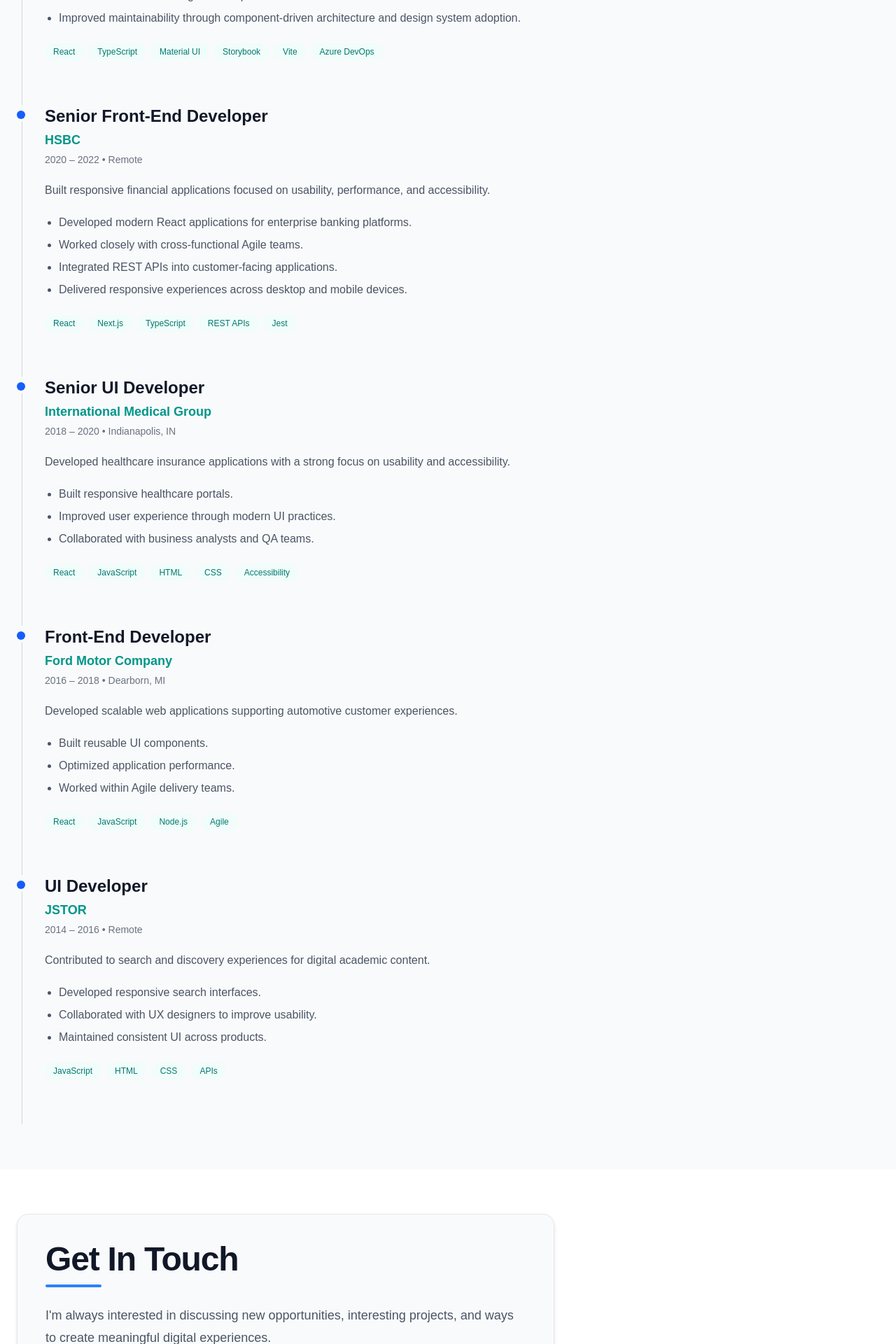
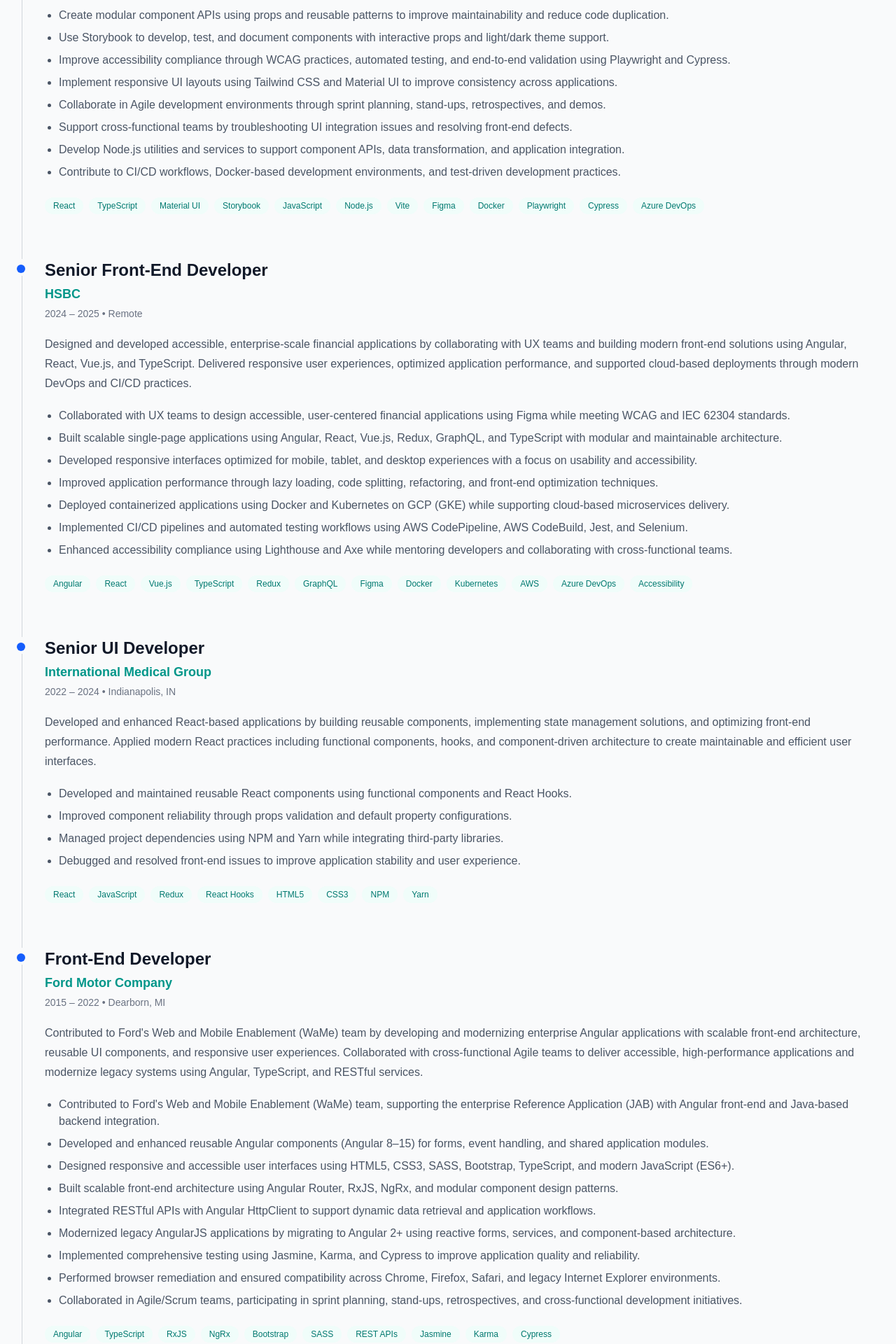
Before and after one commit to naheedkvirk/portfolio, a Next.js app: page / in a window 1280 px wide. Shown: the part 3640-5560 px from the top of the page at 70% size. Built offline with nearby package versions, Linux system fonts and the light colour scheme.

Commit message:
Updated experience data

```diff
--- a/components/Experience/experienceData.ts
+++ b/components/Experience/experienceData.ts
@@ -19,19 +19,31 @@ export const experiences: Experience[] = [
     location: "Remot",
     current: true,
     summary:
-      "Develop enterprise-scale web applications and reusable design system components that improve consistency, accessibility, and developer productivity.",
+      "Build scalable React-based design system solutions for enterprise applications using Material UI and Storybook to create reusable, accessible, and maintainable UI components. Collaborate with product teams to deliver consistent user experiences through modern front-end architecture and engineering practices.",
     achievements: [
-      "Developed reusable React and TypeScript components for enterprise applications.",
-      "Implemented accessible UI patterns aligned with WCAG standards.",
-      "Collaborated with UX designers and product teams to deliver scalable solutions.",
-      "Improved maintainability through component-driven architecture and design system adoption.",
+      "Develop and maintain reusable React components for an enterprise design system supporting multiple product lines.",
+      "Build scalable UI components using React, TypeScript, Material UI (MUI), Styled Components, and SASS.",
+      "Create modular component APIs using props and reusable patterns to improve maintainability and reduce code duplication.",
+      "Use Storybook to develop, test, and document components with interactive props and light/dark theme support.",
+      "Improve accessibility compliance through WCAG practices, automated testing, and end-to-end validation using Playwright and Cypress.",
+      "Implement responsive UI layouts using Tailwind CSS and Material UI to improve consistency across applications.",
+      "Collaborate in Agile development environments through sprint planning, stand-ups, retrospectives, and demos.",
+      "Support cross-functional teams by troubleshooting UI integration issues and resolving front-end defects.",
+      "Develop Node.js utilities and services to support component APIs, data transformation, and application integration.",
+      "Contribute to CI/CD workflows, Docker-based development environments, and test-driven development practices.",
     ],
     technologies: [
       "React",
       "TypeScript",
       "Material UI",
       "Storybook",
+      "JavaScript",
+      "Node.js",
       "Vite",
+      "Figma",
+      "Docker",
+      "Playwright",
+      "Cypress",
       "Azure DevOps",
     ],
   },
@@ -39,47 +51,90 @@ export const experiences: Experience[] = [
     id: 2,
     company: "HSBC",
     role: "Senior Front-End Developer",
-    duration: "2020 – 2022",
+    duration: "2024 – 2025",
     location: "Remote",
     summary:
-      "Built responsive financial applications focused on usability, performance, and accessibility.",
+      "Designed and developed accessible, enterprise-scale financial applications by collaborating with UX teams and building modern front-end solutions using Angular, React, Vue.js, and TypeScript. Delivered responsive user experiences, optimized application performance, and supported cloud-based deployments through modern DevOps and CI/CD practices.",
     achievements: [
-      "Developed modern React applications for enterprise banking platforms.",
-      "Worked closely with cross-functional Agile teams.",
-      "Integrated REST APIs into customer-facing applications.",
-      "Delivered responsive experiences across desktop and mobile devices.",
+      "Collaborated with UX teams to design accessible, user-centered financial applications using Figma while meeting WCAG and IEC 62304 standards.",
+      "Built scalable single-page applications using Angular, React, Vue.js, Redux, GraphQL, and TypeScript with modular and maintainable architecture.",
+      "Developed responsive interfaces optimized for mobile, tablet, and desktop experiences with a focus on usability and accessibility.",
+      "Improved application performance through lazy loading, code splitting, refactoring, and front-end optimization techniques.",
+      "Deployed containerized applications using Docker and Kubernetes on GCP (GKE) while supporting cloud-based microservices delivery.",
+      "Implemented CI/CD pipelines and automated testing workflows using AWS CodePipeline, AWS CodeBuild, Jest, and Selenium.",
+      "Enhanced accessibility compliance using Lighthouse and Axe while mentoring developers and collaborating with cross-functional teams.",
     ],
-    technologies: ["React", "Next.js", "TypeScript", "REST APIs", "Jest"],
+    technologies: [
+      "Angular",
+      "React",
+      "Vue.js",
+      "TypeScript",
+      "Redux",
+      "GraphQL",
+      "Figma",
+      "Docker",
+      "Kubernetes",
+      "AWS",
+      "Azure DevOps",
+      "Accessibility",
+    ],
   },
   {
     id: 3,
     company: "International Medical Group",
     role: "Senior UI Developer",
-    duration: "2018 – 2020",
+    duration: "2022 – 2024",
     location: "Indianapolis, IN",
     summary:
-      "Developed healthcare insurance applications with a strong focus on usability and accessibility.",
+      "Developed and enhanced React-based applications by building reusable components, implementing state management solutions, and optimizing front-end performance. Applied modern React practices including functional components, hooks, and component-driven architecture to create maintainable and efficient user interfaces.",
     achievements: [
-      "Built responsive healthcare portals.",
-      "Improved user experience through modern UI practices.",
-      "Collaborated with business analysts and QA teams.",
+      "Developed and maintained reusable React components using functional components and React Hooks.",
+      "Improved component reliability through props validation and default property configurations.",
+      "Managed project dependencies using NPM and Yarn while integrating third-party libraries.",
+      "Debugged and resolved front-end issues to improve application stability and user experience.",
     ],
-    technologies: ["React", "JavaScript", "HTML", "CSS", "Accessibility"],
+    technologies: [
+      "React",
+      "JavaScript",
+      "Redux",
+      "React Hooks",
+      "HTML5",
+      "CSS3",
+      "NPM",
+      "Yarn",
+    ],
   },
   {
     id: 4,
     company: "Ford Motor Company",
     role: "Front-End Developer",
-    duration: "2016 – 2018",
+    duration: "2015 – 2022",
     location: "Dearborn, MI",
     summary:
-      "Developed scalable web applications supporting automotive customer experiences.",
+      "Contributed to Ford's Web and Mobile Enablement (WaMe) team by developing and modernizing enterprise Angular applications with scalable front-end architecture, reusable UI components, and responsive user experiences. Collaborated with cross-functional Agile teams to deliver accessible, high-performance applications and modernize legacy systems using Angular, TypeScript, and RESTful services.",
     achievements: [
-      "Built reusable UI components.",
-      "Optimized application performance.",
-      "Worked within Agile delivery teams.",
+      "Contributed to Ford's Web and Mobile Enablement (WaMe) team, supporting the enterprise Reference Application (JAB) with Angular front-end and Java-based backend integration.",
+      "Developed and enhanced reusable Angular components (Angular 8–15) for forms, event handling, and shared application modules.",
+      "Designed responsive and accessible user interfaces using HTML5, CSS3, SASS, Bootstrap, TypeScript, and modern JavaScript (ES6+).",
+      "Built scalable front-end architecture using Angular Router, RxJS, NgRx, and modular component design patterns.",
+      "Integrated RESTful APIs with Angular HttpClient to support dynamic data retrieval and application workflows.",
+      "Modernized legacy AngularJS applications by migrating to Angular 2+ using reactive forms, services, and component-based architecture.",
+      "Implemented comprehensive testing using Jasmine, Karma, and Cypress to improve application quality and reliability.",
+      "Performed browser remediation and ensured compatibility across Chrome, Firefox, Safari, and legacy Internet Explorer environments.",
+      "Collaborated in Agile/Scrum teams, participating in sprint planning, stand-ups, retrospectives, and cross-functional development initiatives.",
     ],
-    technologies: ["React", "JavaScript", "Node.js", "Agile"],
+    technologies: [
+      "Angular",
+      "TypeScript",
+      "RxJS",
+      "NgRx",
+      "Bootstrap",
+      "SASS",
+      "REST APIs",
+      "Jasmine",
+      "Karma",
+      "Cypress",
+    ],
   },
   {
     id: 5,
@@ -88,12 +143,24 @@ export const experiences: Experience[] = [
     duration: "2014 – 2016",
     location: "Remote",
     summary:
-      "Contributed to search and discovery experiences for digital academic content.",
+      "Designed and enhanced user-centered digital experiences by creating wireframes, prototypes, and responsive interfaces while collaborating with UX, product, and marketing teams. Focused on usability, accessibility, and continuous user experience improvements for academic research platforms.",
     achievements: [
-      "Developed responsive search interfaces.",
-      "Collaborated with UX designers to improve usability.",
-      "Maintained consistent UI across products.",
+      "Collaborated with UI/UX designers to develop and enhance front-end components based on approved design specifications.",
+      "Partnered with product and marketing teams to deliver campaign-driven UI enhancements that supported user acquisition and engagement.",
+      "Conducted usability testing and user experience analysis to improve navigation, content discovery, and interaction with academic resources.",
+      "Ensured accessibility compliance by following WCAG standards and validating interfaces with accessibility testing tools.",
+      "Optimized user registration and authentication workflows using Optimizely to reduce friction and improve conversion.",
+      "Contributed to the redesign of JSTOR interfaces, improving layouts, navigation, and overall user experience.",
+      "Created visual assets and promotional content using Canva while collaborating with cross-functional teams through Jira.",
     ],
-    technologies: ["JavaScript", "HTML", "CSS", "APIs"],
+    technologies: [
+      "JavaScript",
+      "jQuery",
+      "HTML",
+      "CSS",
+      "WCAG",
+      "UserTesting",
+      "APIs",
+    ],
   },
 ];
```
